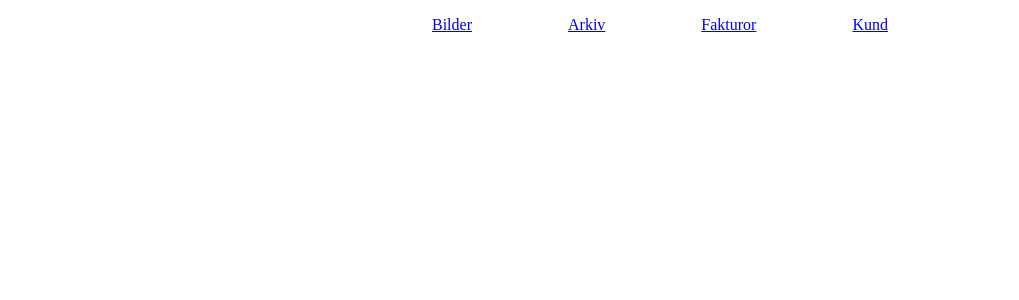
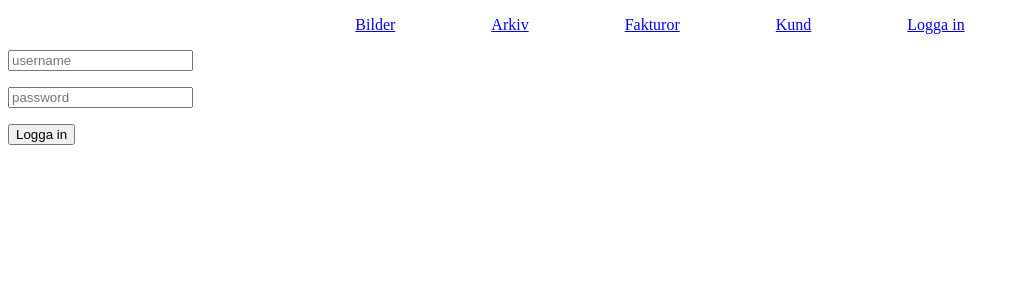
Before and after one commit to alexanderwirdemo/Bothniabladet-Frontend, an Angular app in the folder bothniabladet-frontend/: page /login in a window 1280 px wide. Before the commit this address led to /. Shown: the top 300 px of the page, without its empty margins (0-1019 px from the left). Built offline with nearby package versions, Linux system fonts and the light colour scheme.

Commit message:
First draft of login function

```diff
--- a/bothniabladet-frontend/src/app/app-routing.module.ts
+++ b/bothniabladet-frontend/src/app/app-routing.module.ts
@@ -4,12 +4,14 @@ import { ArchiveviewComponent } from './components/archiveview/archiveview.compo
 import { CustomerviewComponent } from './components/customerview/customerview.component';
 import { ImageviewComponent } from './components/imageview/imageview.component';
 import { InvoiceviewComponent } from './components/invoiceview/invoiceview.component';
+import { LoginComponent } from './components/login/login.component';
 
 const routes: Routes = [
   {path: 'imageview', component: ImageviewComponent},
   {path: 'archiveview', component: ArchiveviewComponent},
   {path: 'invoiceview', component: InvoiceviewComponent},
-  {path: 'customerview', component: CustomerviewComponent}
+  {path: 'customerview', component: CustomerviewComponent},
+  {path: 'login', component: LoginComponent}
 ];
 
 @NgModule({
--- a/bothniabladet-frontend/src/app/app.module.ts
+++ b/bothniabladet-frontend/src/app/app.module.ts
@@ -10,6 +10,7 @@ import { ArchiveviewComponent } from './components/archiveview/archiveview.compo
 import { InvoiceviewComponent } from './components/invoiceview/invoiceview.component';
 import { CustomerviewComponent } from './components/customerview/customerview.component';
 import { HeaderComponent } from './components/header/header.component';
+import { LoginComponent } from './components/login/login.component';
 
 @NgModule({
   declarations: [
@@ -18,7 +19,8 @@ import { HeaderComponent } from './components/header/header.component';
     ArchiveviewComponent,
     InvoiceviewComponent,
     CustomerviewComponent,
-    HeaderComponent
+    HeaderComponent,
+    LoginComponent
   ],
   imports: [
     BrowserModule,
--- a/bothniabladet-frontend/src/app/components/header/header.component.html
+++ b/bothniabladet-frontend/src/app/components/header/header.component.html
@@ -12,6 +12,14 @@
     <li class="nav-item">
       <a class="nav-link" [routerLink] = "['customerview']" routerLinkActive = "active" >Kund</a>
     </li>
+    <li class="nav-item">
+      <a *ngIf="!getUserLoggedIn()" class="nav-link" [routerLink] = "['login']" routerLinkActive = "active" >Logga in</a>
+    </li>
+    <!--<li>
+      <a *ngIf="getUserLoggedIn()"routerLink="/admin" routerLinkActive="active">Administrera</a>
+    </li>-->
+
+
     </ul>
     </nav>
     <router-outlet></router-outlet>
--- a/bothniabladet-frontend/src/app/components/header/header.component.ts
+++ b/bothniabladet-frontend/src/app/components/header/header.component.ts
@@ -1,4 +1,5 @@
 import { Component, OnInit } from '@angular/core';
+import { UserService } from '../../services/user.service';
 
 @Component({
   selector: 'app-header',
@@ -7,9 +8,15 @@ import { Component, OnInit } from '@angular/core';
 })
 export class HeaderComponent implements OnInit {
 
-  constructor() { }
+  constructor(
+    private _userService: UserService,
+  ) { }
 
   ngOnInit(): void {
   }
 
+  getUserLoggedIn(): boolean {
+    return this._userService.getuserLoggedIn();
+  }
+
 }
--- /dev/null
+++ b/bothniabladet-frontend/src/app/components/login/login.component.html
@@ -0,0 +1,11 @@
+
+
+    <form [formGroup]="loginform" (ngSubmit)="onFormSubmit()">
+        <p>
+        <input  type = "text" name = "username" placeholder = "username" formControlName="username">
+    </p>
+    <p>
+    <input  type = "password" name = "password" placeholder = "password" formControlName="password">
+</p>
+    <input type = "submit" value = "Logga in">
+      </form>
--- /dev/null
+++ b/bothniabladet-frontend/src/app/components/login/login.component.ts
@@ -0,0 +1,63 @@
+import { Component, OnInit } from '@angular/core';
+import { FormGroup, FormBuilder } from '@angular/forms';
+import { UserService } from 'src/app/services/user.service';
+
+@Component({
+  selector: 'app-login',
+  templateUrl: './login.component.html',
+  styleUrls: ['./login.component.css']
+})
+export class LoginComponent implements OnInit {
+  loginform: FormGroup;
+
+  constructor(
+    private formBuilder: FormBuilder,
+    private _userapi: UserService
+  ) { }
+
+  ngOnInit(): void {
+    this.loginform = this.formBuilder.group({
+      username: '',
+      password: ''
+    });
+  }
+
+  onFormSubmit() {
+    console.log('user data form:');
+    console.dir(this.loginform.value);
+
+    // Användardata
+    var loginForm = this.loginform.value;
+    let user = new User(loginForm.username, loginForm.password);
+    console.log('user:');
+    console.dir(user);
+
+    this._userapi.postTypeRequest('users/'+user.username, user).subscribe((res: any) => {
+      console.dir(res);
+      if (res.success) {
+      console.log(res)
+      } else {
+      console.log(res)
+      if(res.user.length===1){
+        alert('Användare hittad!');
+        this._userapi.setuserLoggedIn(true);
+        this._userapi.setUser(res.user);
+      }
+      }
+      }, err => {
+      console.log(err);
+      });
+
+  }
+
+}
+
+export class User{
+  public username: String;
+  public password: String;
+
+  constructor(username: String, password: String){
+    this.username = username;
+    this.password = password;
+  }
+}
--- /dev/null
+++ b/bothniabladet-frontend/src/app/services/user.service.ts
@@ -0,0 +1,45 @@
+import { HttpClient } from '@angular/common/http';
+import { Injectable } from '@angular/core';
+import { map } from 'rxjs/operators';
+
+@Injectable({
+  providedIn: 'root'
+})
+export class UserService {
+  baseUrl = 'http://localhost:3001/';
+  currentUser: any; // This variable represents the current user logged in, if any
+  userLoggedIn: any; // This variable represents the boolean value if a user is logged in or not (true/false)
+
+  constructor(private _http: HttpClient) {
+
+  }
+
+  getuserLoggedIn(): boolean {
+    return this.userLoggedIn;
+  }
+
+  setuserLoggedIn(userLoggedIn: boolean): any {
+    this.userLoggedIn = userLoggedIn;
+  }
+
+   setUser(user: any): any {
+    this.currentUser = user;
+  }
+
+  getTypeRequest(url) {
+    return this._http.get(`${this.baseUrl}${url}`).pipe(map(res => {
+    return res;
+    }));
+    }
+    postTypeRequest(url, payload) {
+    return this._http.post(`${this.baseUrl}${url}`, payload, {withCredentials:true}).pipe(map(res => {
+    return res;
+    }));
+    }
+    putTypeRequest(url, payload) {
+    return this._http.put(`${this.baseUrl}${url}`, payload).pipe(map(res => {
+    return res;
+    }));
+    }
+
+}
```
Also changed, not shown: bothniabladet-frontend/src/app/components/login/login.component.css (added), 2 other files (tests, documents, lock files or other folders).
